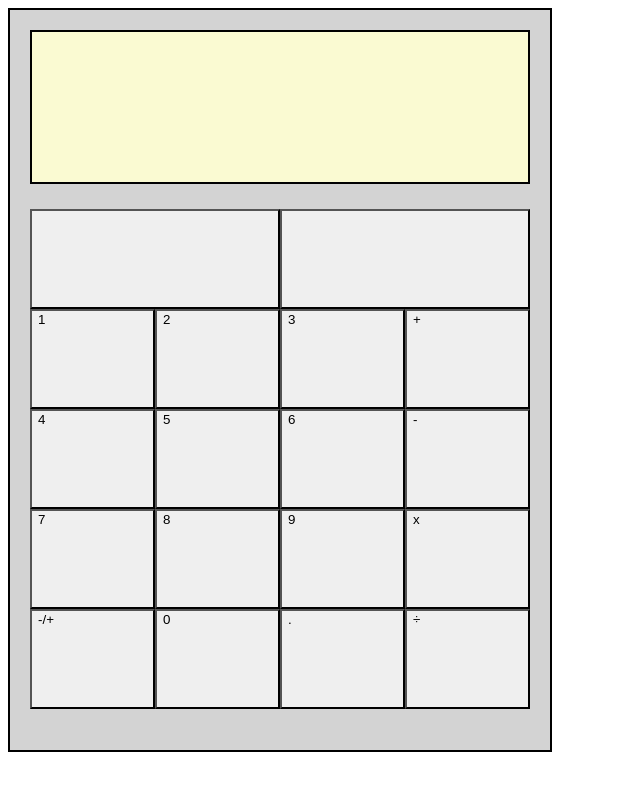
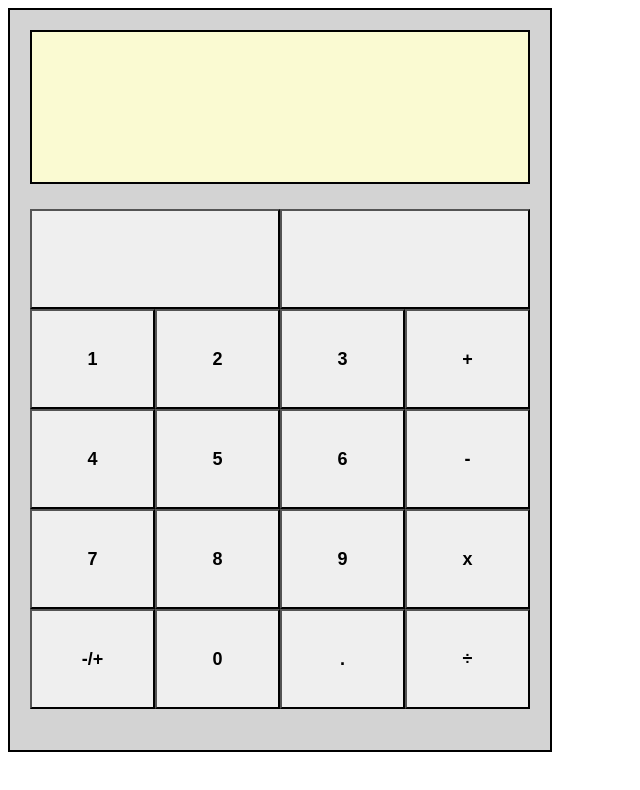
Before and after one commit to gitemeralds/odin-project, a plain HTML site: page calculator/index.html in a window 1280 px wide. Shown: the whole page, without its empty margins (0-640 px from the left). Drawn offline with Linux system fonts and the light colour scheme.

Commit message:
Display of calculator can now be updated via updateDisplay function and click event listener on all calculator buttons with displayable text.

```diff
--- a/calculator/script.js
+++ b/calculator/script.js
@@ -30,6 +30,7 @@ for (rows = 4; rows > 0; rows--) {
     row.appendChild(button);
     button.classList.add("button");
     button.classList.add("button" + buttons);
+    button.classList.add("displayable");
   }
 }
 
@@ -66,7 +67,24 @@ const button9 = document.querySelector(".row2 .button2");
 button9.textContent = "9";
 const negativeButton = document.querySelector(".row1 .button4");
 negativeButton.textContent = "-/+";
+negativeButton.classList.remove("displayable");
 const button0 = document.querySelector(".row1 .button3");
 button0.textContent = "0";
 const dotButton = document.querySelector(".row1 .button2");
 dotButton.textContent = ".";
+
+displayableButtons = document.querySelectorAll(".displayable");
+
+displayableButtons.forEach((button) => {
+  button.addEventListener("click", () => {
+    let buttonText = button.textContent;
+    updateDisplay(buttonText);
+  });
+});
+
+const updateDisplay = (textToDisplay) => {
+  screen.textContent += textToDisplay;
+};
+
+//TODO fix being able to type more than two dots on the same number
+//TODO fix being able to type more than one math symbol in a row
--- a/calculator/styles.css
+++ b/calculator/styles.css
@@ -38,4 +38,9 @@
   border-color: black;
   display: flex;
   flex-grow: 1;
+  text-align: center;
+  justify-content: center;
+  align-items: center;
+  font-size: large;
+  font-weight: bold;
 }
```
